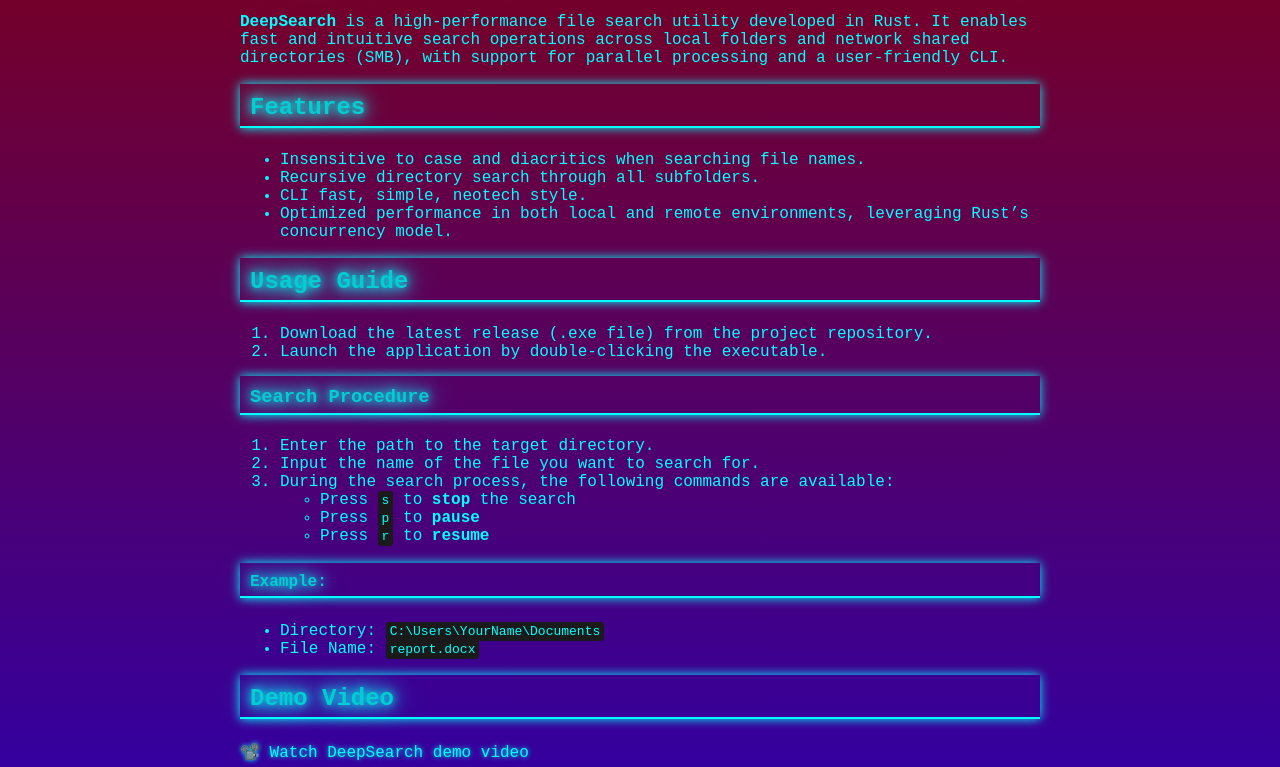
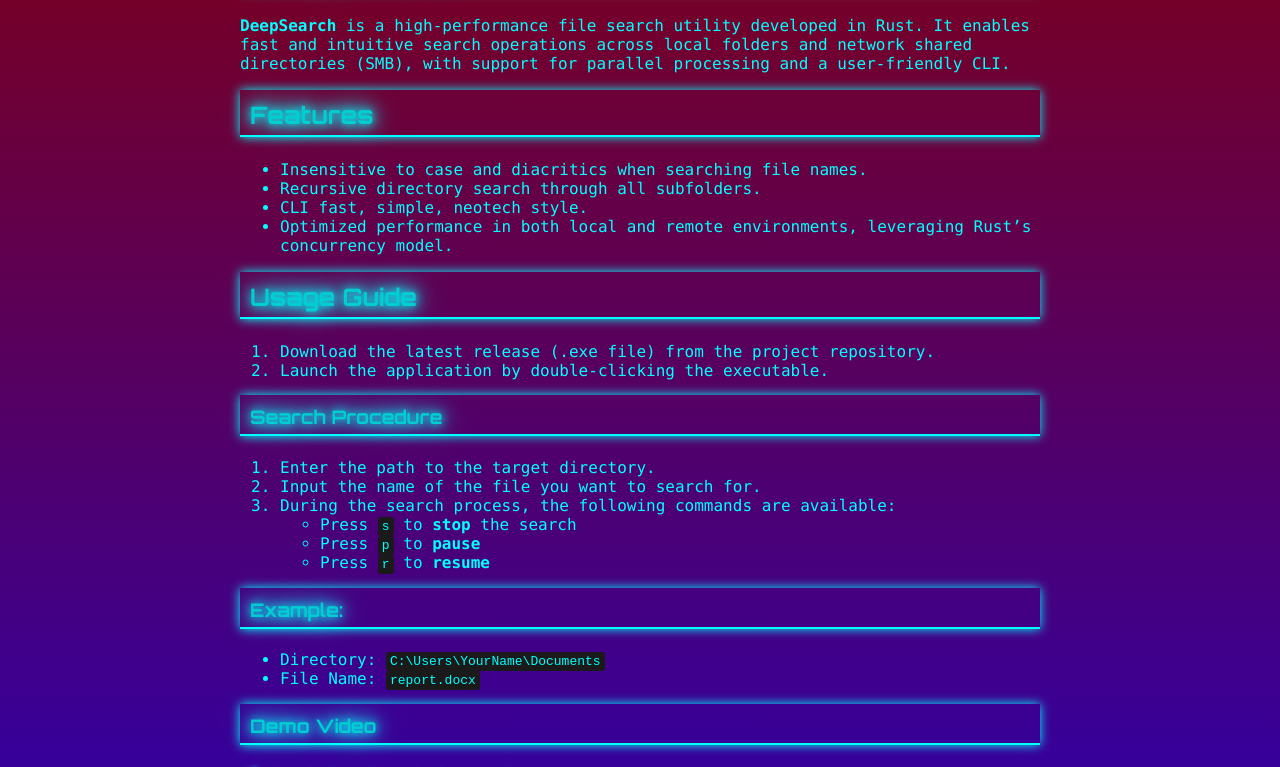
Before and after one commit to dohuyhoang93/DeepSearch, a plain HTML site: page docs/index.html in a window 1280 px wide. Shown: the part 280-1047 px from the top of the page. Drawn offline with Linux system fonts and the light colour scheme.

Commit message:
update index

```diff
--- a/docs/index.html
+++ b/docs/index.html
@@ -8,7 +8,7 @@
         body {
             background: linear-gradient(to bottom, #8B0000, #0000FF);
             color: #00FFFF;
-            font-family: 'Courier New', Courier, monospace;
+            font-family: 'Consolas', Courier, monospace;
             margin: 0;
             padding: 20px;
         }
@@ -88,6 +88,7 @@
             padding: 20px;
         }
         h1, h2, h3, h4 {
+			font-family: Orbitron;
             color: #00FFFF;
             text-shadow: 0 0 10px #00FFFF, 0 0 20px #00FFFF, 0 0 30px #00FFFF;
             border-bottom: 2px solid #00FFFF;
@@ -183,13 +184,13 @@
                 </ul>
             </li>
         </ol>
-        <h4>Example:</h4>
+        <h3>Example:</h3>
         <ul>
             <li>Directory: <code>C:\Users\YourName\Documents</code></li>
             <li>File Name: <code>report.docx</code></li>
         </ul>
 
-        <h2>Demo Video</h2>
+        <h3>Demo Video</h3>
         <p><a href="https://dailyphoton.com/wp-content/uploads/2025/03/DeepSearch.mp4">📽️ Watch DeepSearch demo video</a></p>
 
         <h2>Development Roadmap</h2>
```
